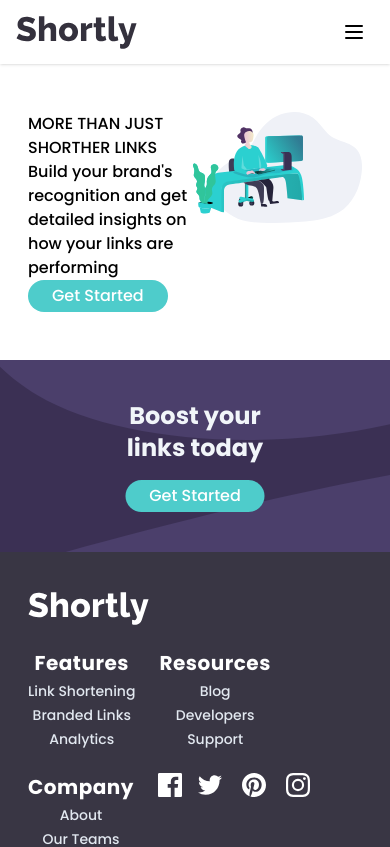
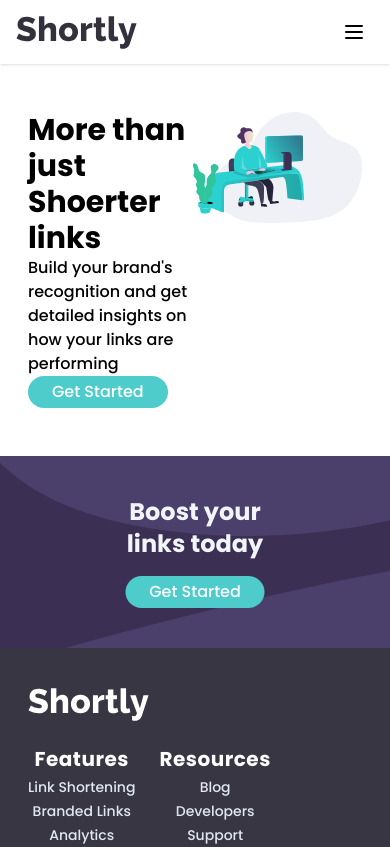
Before and after one commit to Alice2212/url-shortening-app, a React (Create React App) app: page / in a window 390 px wide. Shown: the top 847 px of the page. Built offline with nearby package versions, Linux system fonts and the light colour scheme.

Commit message:
hero page responsiveness

```diff
--- a/src/components/Hero.jsx
+++ b/src/components/Hero.jsx
@@ -6,7 +6,7 @@ const Hero = () => {
     <>
       <section className="max-width flex lg:flex-nowrap md:flex-wrap flex-row my-12">
         <div className="">
-          <h1 className="">MORE THAN JUST SHORTHER LINKS</h1>
+          <h1 className="text-3xl text-bold font-black leading-12">More than just <br></br>Shoerter links</h1>
           <p>
             Build your brand's recognition and get detailed insights on how your
             links are performing
```
